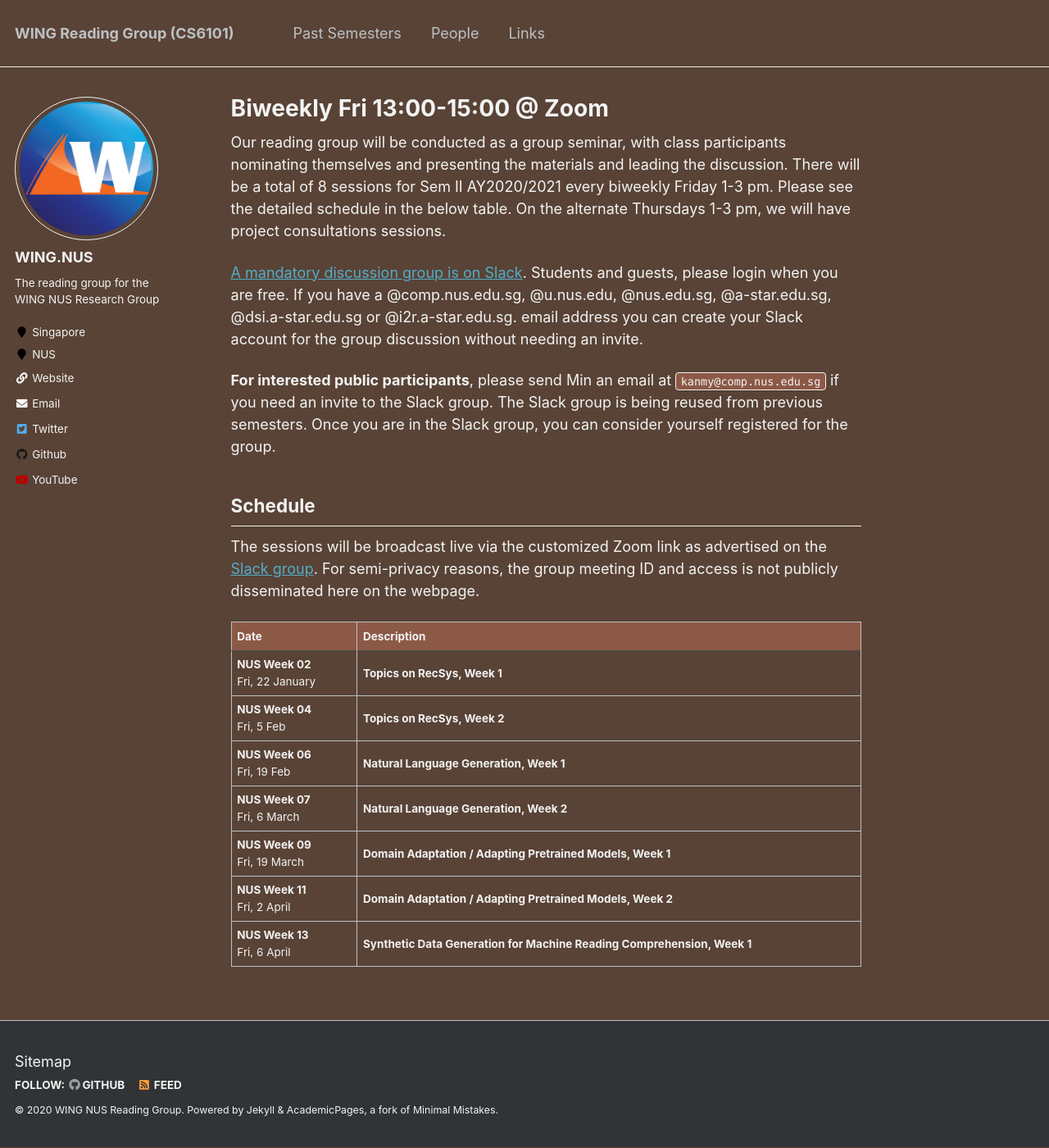
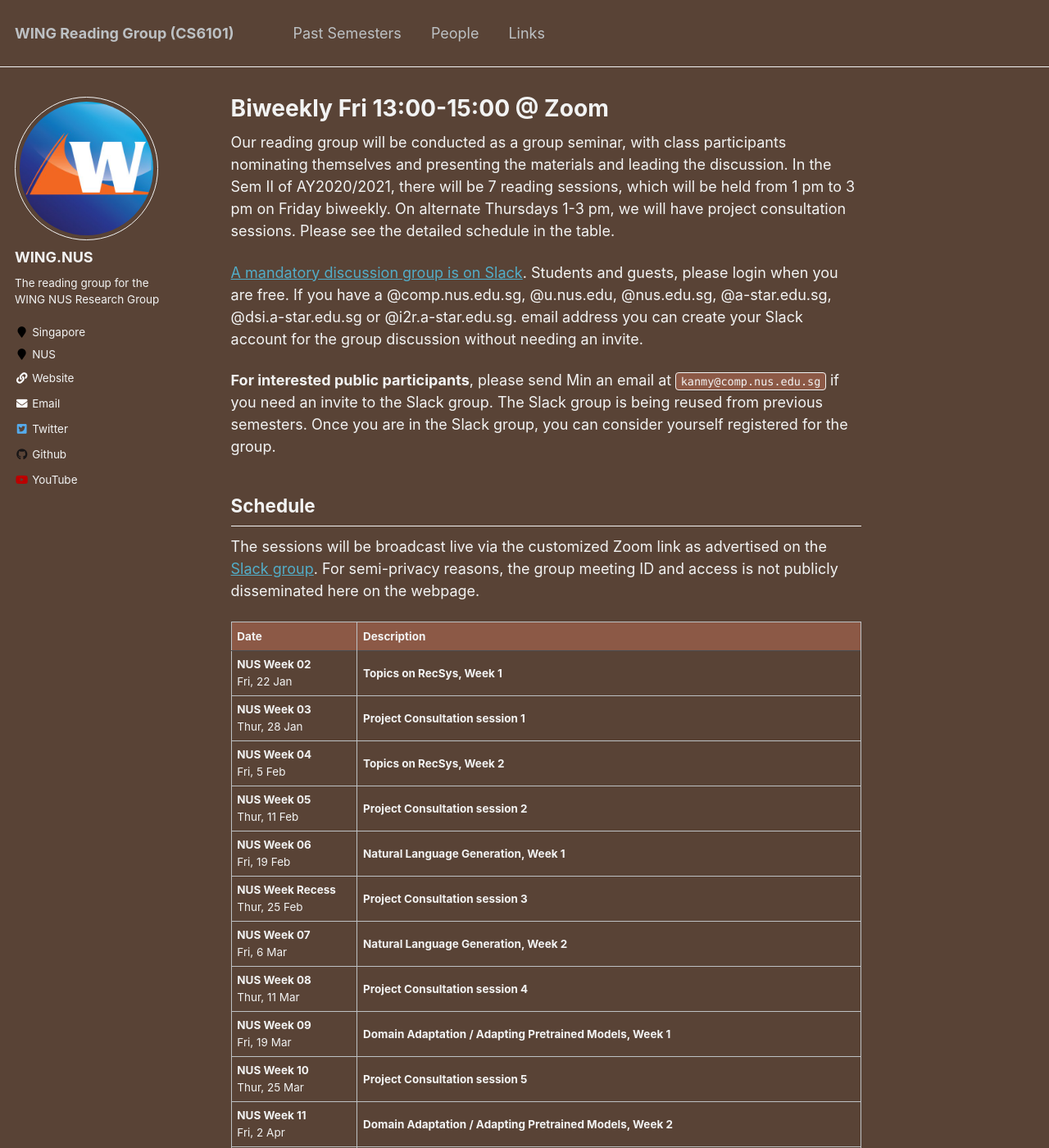
Before and after one commit to WING-NUS/cs6101, a Jekyll site: the page built from _pages/about.md, in a window 1280 px wide and 1400 px high. Shown: the whole window at 82% size. Built offline with Jekyll 4.4.1, drawn with Linux system fonts in a browser that asks for light colours; some of the changed text lies outside the part shown.

Commit message:
Update schedule table for project consultation

```diff
--- a/_pages/about.md
+++ b/_pages/about.md
@@ -7,7 +7,8 @@ redirect_from:
   - /about/
   - /about.html
 ---
-Our reading group will be conducted as a group seminar, with class participants nominating themselves and presenting the materials and leading the discussion. There will be a total of 8 sessions for Sem II AY2020/2021 every biweekly Friday 1-3 pm. Please see the detailed schedule in the below table. On the alternate Thursdays 1-3 pm, we will have project consultations sessions.
+Our reading group will be conducted as a group seminar, with class participants nominating themselves and presenting the materials and leading the discussion.
+In the Sem II of AY2020/2021, there will be 7 reading sessions, which will be held from 1 pm to 3 pm on Friday biweekly. On alternate Thursdays 1-3 pm, we will have project consultation sessions. Please see the detailed schedule in the table.
 
 <a href="http://cs6101.slack.com/">A mandatory discussion group is on Slack</a>. Students and guests, please login when you are free. If you have a @comp.nus.edu.sg, @u.nus.edu, @nus.edu.sg, @a-star.edu.sg, @dsi.a-star.edu.sg or @i2r.a-star.edu.sg. email address you can create your Slack account for the group discussion without needing an invite.
 
@@ -24,7 +25,7 @@ The sessions will be broadcast live via the customized Zoom link as advertised o
   Use this first row as an exemplar.  You can get the Youtube offsets for each segment by using the share button and checking the "start at" checkbox and then pasting it.  The t parameter is the number of second from the start of the video.
  ************************************************** -->
 <tr>
-  <td><b>NUS Week 02</b><br />Fri, 22 January
+  <td><b>NUS Week 02</b><br />Fri, 22 Jan
   </td>
   <td>
     <strong>Topics on RecSys, Week 1</strong>
@@ -48,6 +49,15 @@ The sessions will be broadcast live via the customized Zoom link as advertised o
 -->
   </td>
   </tr>
+
+  <tr>
+  <td><b>NUS Week 03</b><br />Thur, 28 Jan
+  </td>
+  <td>
+    <strong>Project Consultation session 1 </strong>
+  </td>
+  </tr>
+
   <tr>
   <td><b>NUS Week 04</b><br />Fri, 5 Feb
   </td>
@@ -56,44 +66,85 @@ The sessions will be broadcast live via the customized Zoom link as advertised o
 
   </td>
   </tr>
+
+  <tr>
+  <td><b>NUS Week 05</b><br />Thur, 11 Feb
+  </td>
+  <td>
+    <strong>Project Consultation session 2 </strong>
+  </td>
+  </tr>
+
   <tr>
   <td><b>NUS Week 06</b><br />Fri, 19 Feb
   </td>
   <td>
     <strong>Natural Language Generation, Week 1</strong>
-
   </td>
   </tr>
+
+   <tr>
+  <td><b>NUS Week Recess</b><br />Thur, 25 Feb
+  </td>
+  <td>
+    <strong>Project Consultation session 3 </strong>
+  </td>
+  </tr>
+
   <tr>
-  <td><b>NUS Week 07</b><br />Fri, 6 March
+  <td><b>NUS Week 07</b><br />Fri, 6 Mar
   </td>
   <td>
     <strong>Natural Language Generation, Week 2</strong>
 
   </td>
   </tr>
+
+   <tr>
+  <td><b>NUS Week 08</b><br />Thur, 11 Mar
+  </td>
+  <td>
+    <strong>Project Consultation session 4 </strong>
+  </td>
+  </tr>
+
   <tr>
-  <td><b>NUS Week 09</b><br />Fri, 19 March
+  <td><b>NUS Week 09</b><br />Fri, 19 Mar
   </td>
   <td>
     <strong>Domain Adaptation / Adapting Pretrained Models, Week 1</strong>
-
   </td>
   </tr>
+
+   <tr>
+  <td><b>NUS Week 10</b><br />Thur, 25 Mar
+  </td>
+  <td>
+    <strong>Project Consultation session 5 </strong>
+  </td>
+  </tr>
+
   <tr>
-  <td><b>NUS Week 11</b><br />Fri, 2 April
+  <td><b>NUS Week 11</b><br />Fri, 2 Apr
   </td>
  <td>
     <strong>Domain Adaptation / Adapting Pretrained Models, Week 2</strong>
-
   </td>
   </tr>
+
+   <tr>
+  <td><b>NUS Week 12</b><br />Thur, 8 Apr
+  </td>
+  <td>
+    <strong>Project Consultation session 6 </strong>
+  </td>
+  </tr>
+
   <tr>
-  <td><b>NUS Week 13</b><br />Fri, 6 April
+  <td><b>NUS Week 13</b><br />Fri, 16 April
   </td>
   <td>
     <strong>Synthetic Data Generation for Machine Reading Comprehension, Week 1</strong>
-
   </td>
   </tr>
   <tr>
```
